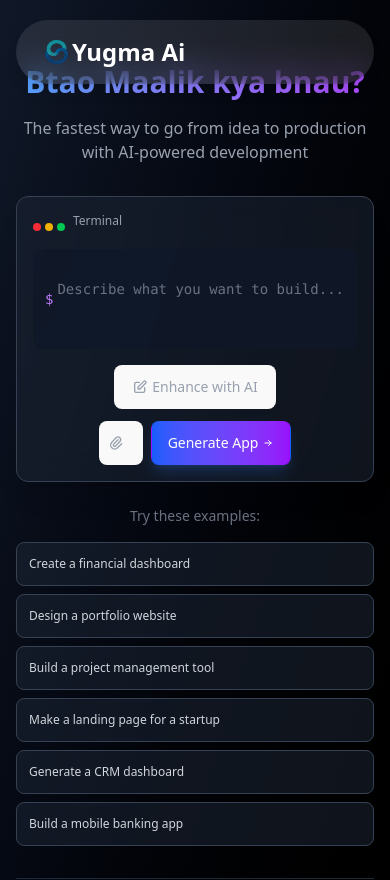
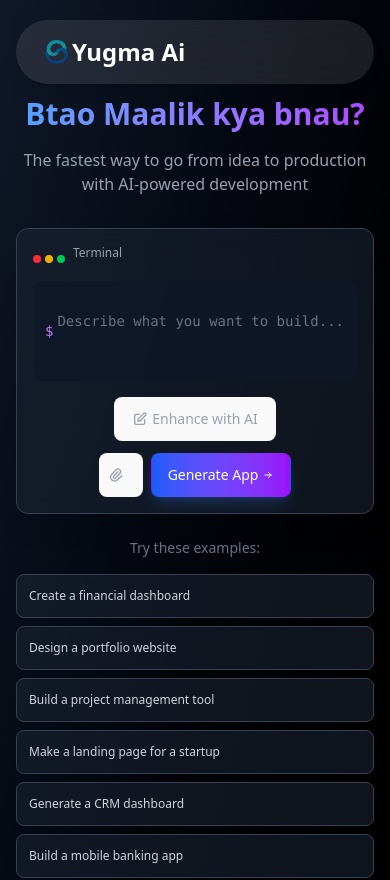
Before and after one commit to abhisekh5536/YugmaAi, a React (Vite) app: page / in a window 390 px wide. Shown: the top 880 px of the page. Built offline with nearby package versions, Linux system fonts and the light colour scheme.

Commit message:
style(home): adjust margin-top for h1 element to match larger screens

```diff
--- a/src/assets/components/home.jsx
+++ b/src/assets/components/home.jsx
@@ -31,7 +31,7 @@
       <div className="max-w-4xl w-full text-center">
         {/* Header */}
         <div className="mb-8 sm:mb-10 md:mb-12">
-          <h1 className="text-3xl sm:text-4xl md:text-5xl lg:text-6xl font-bold bg-clip-text text-transparent bg-gradient-to-r from-blue-400 to-purple-500 mb-4 mt-12 sm:mt-16 md:mt-20">
+          <h1 className="text-3xl sm:text-4xl md:text-5xl lg:text-6xl font-bold bg-clip-text text-transparent bg-gradient-to-r from-blue-400 to-purple-500 mb-4 mt-20">
             Btao Maalik kya bnau?
           </h1>
 
```
